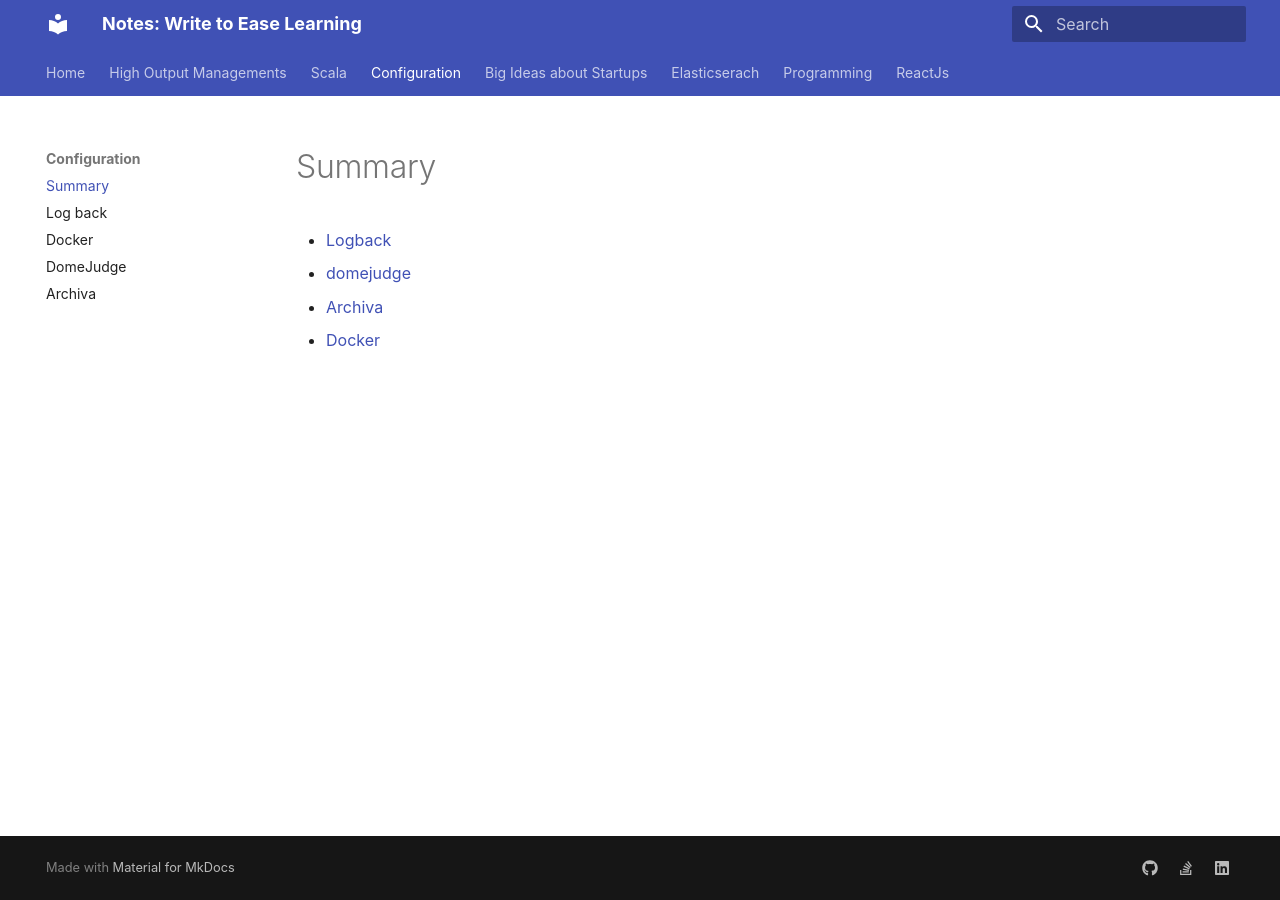
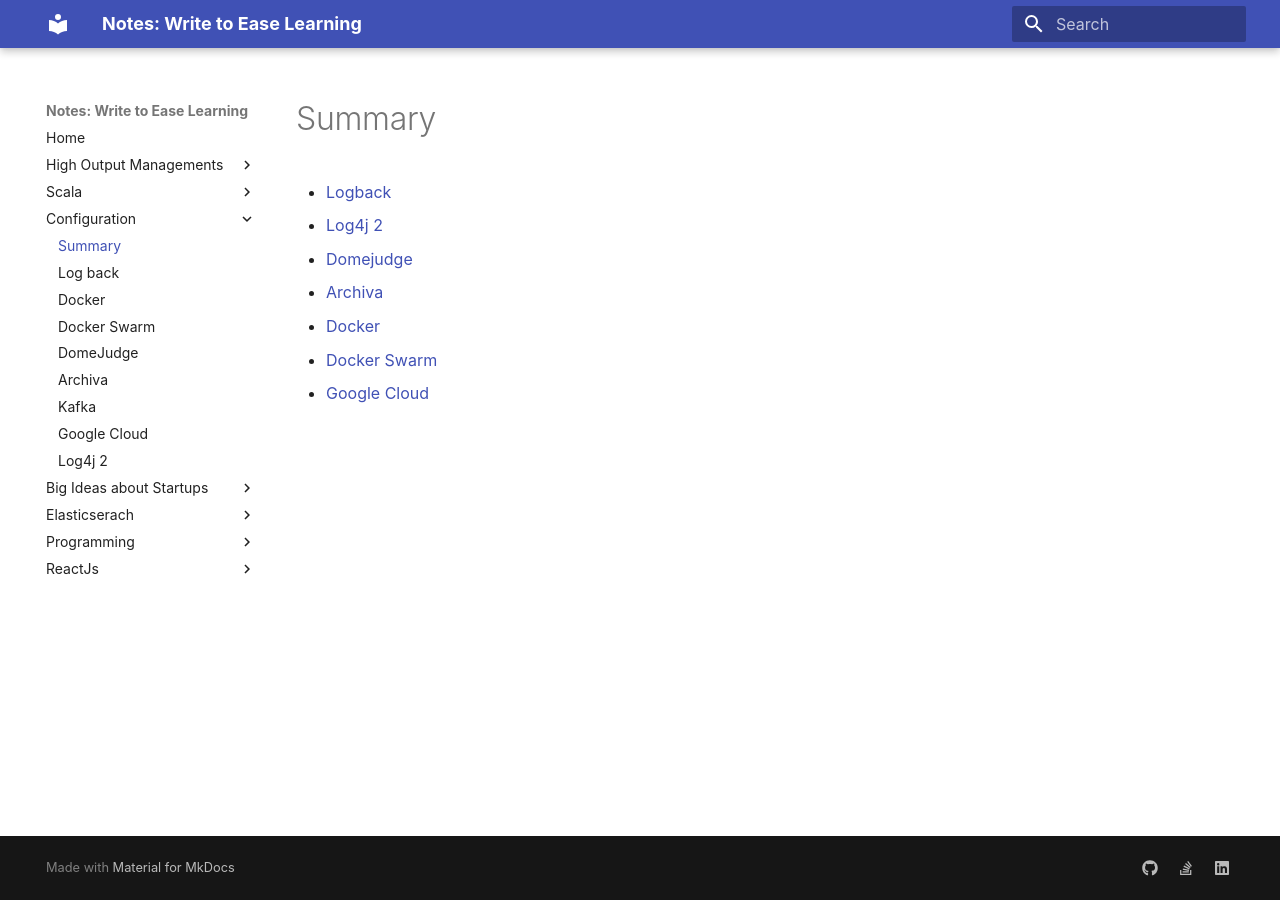
Before and after one commit to mohammedi-haroune/notes, an MkDocs documentation site: the page built from docs/configurations/SUMMARY.md, in a window 1280 px wide. Built offline with MkDocs 1.6.1 and Material for MkDocs 9.7.7, drawn with Linux system fonts in a browser that asks for light colours; some web fonts are replaced.

Commit message:
feature: link new notes

```diff
--- a/docs/configurations/SUMMARY.md
+++ b/docs/configurations/SUMMARY.md
@@ -1,6 +1,9 @@
 # Summary
 
 * [Logback](logback.md)
-* [domejudge](domejudge.md)
+* [Log4j 2](log4j2.md)
+* [Domejudge](domejudge.md)
 * [Archiva](archiva.md)
 * [Docker](docker.md)
+* [Docker Swarm](swarm.md)
+* [Google Cloud](gcloud.md)
--- a/mkdocs.yml
+++ b/mkdocs.yml
@@ -6,8 +6,8 @@
   font:
     text: 'Product sans'
     code: 'Source code pro'
-  feature:
-    tabs: true
+  # feature:
+  #   tabs: true
 extra:
   social:
     - type: 'github'
@@ -32,12 +32,17 @@
     - 'Summary': 'scala/SUMMARY.md'
     - 'Scala': 'scala/chapter1.md'
     - 'Sbt': 'scala/sbt.md'
+    - 'Ammonite': 'scala/ammonite.md'
 - Configuration:
     - 'Summary': 'configurations/SUMMARY.md'
     - 'Log back': 'configurations/logback.md'
     - 'Docker': 'configurations/docker.md'
+    - 'Docker Swarm': 'configurations/swarm.md'
     - 'DomeJudge': 'configurations/domejudge.md'
     - 'Archiva': 'configurations/archiva.md'
+    - 'Kafka': 'configurations/kafka.md'
+    - 'Google Cloud': 'configurations/gcloud.md'
+    - 'Log4j 2': 'configurations/log4j2.md'
 - Big Ideas about Startups:
     - 'Summary': 'big_ideas/SUMMARY.md'
     - 'Startups': 'big_ideas/chapter1.md'
```
